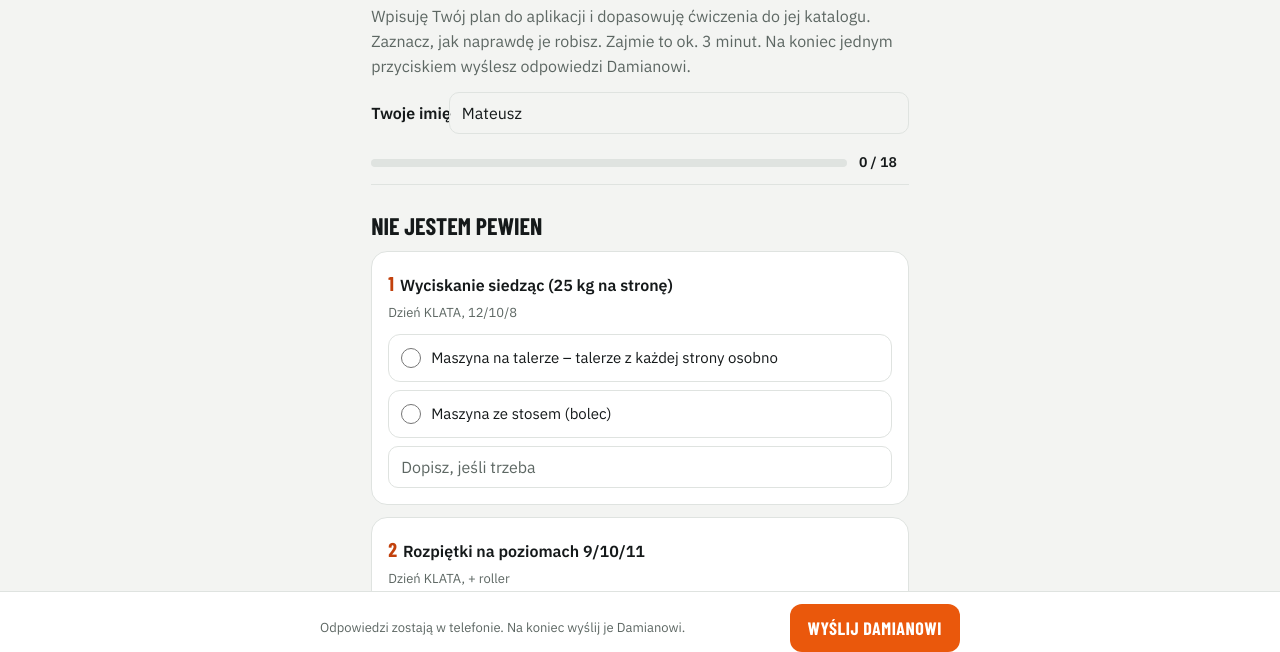
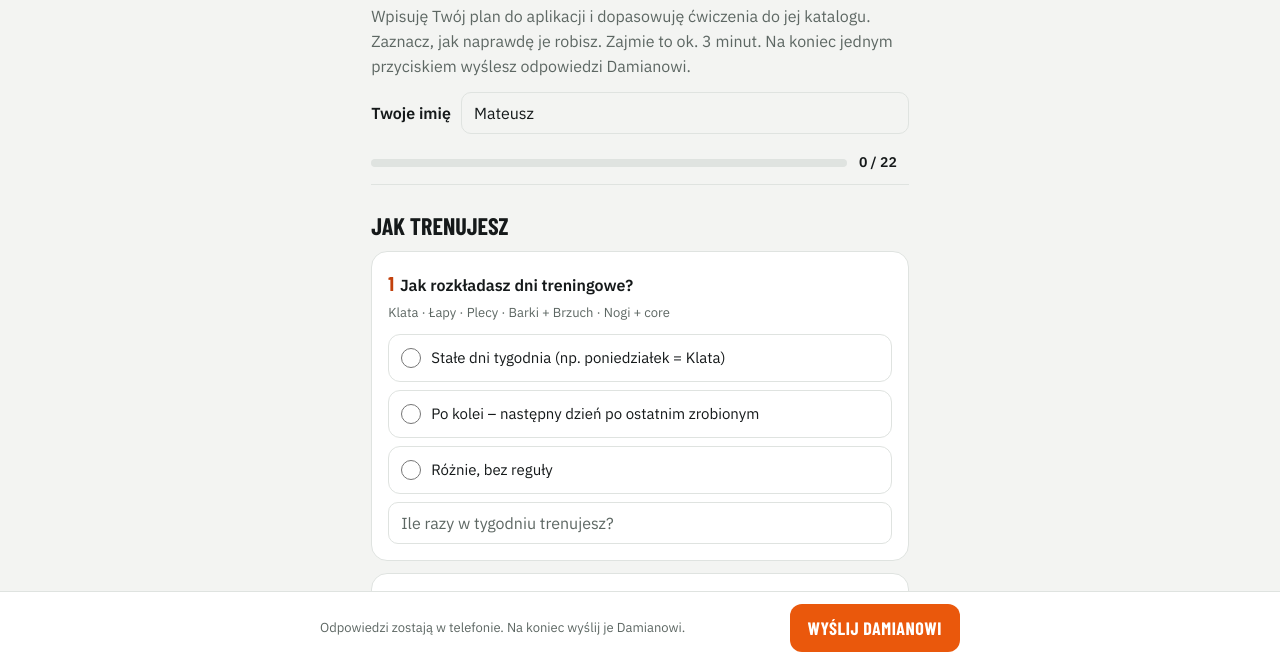
Before and after one commit to monczyk1/Plan-Micha-a, a plain HTML site: page ankieta/index.html in a window 1280 px wide. Shown: the part 136-788 px from the top of the page. Drawn offline with nearby package versions, Linux system fonts and the light colour scheme.

Commit message:
Ankieta: 4 pytania o plan, numeracja wg kolejności
Co-Authored-By: Claude Opus 5.5 <noreply@anthropic.com>
Claude-Session: https://claude.ai/code/session_0157n2FSnPvgNkGXPoj2dMGp

```diff
--- a/ankieta/index.html
+++ b/ankieta/index.html
@@ -44,7 +44,7 @@ h2{font:700 24px/1.1 "Barlow Condensed",sans-serif;text-transform:uppercase;marg
 .yn{display:flex;gap:6px}.yn button{min-width:52px;min-height:44px;border-radius:10px;border:1.5px solid var(--line);background:none;color:var(--ink);font:600 14px "IBM Plex Sans",sans-serif;cursor:pointer}
 .yn button[aria-pressed=true].y{background:var(--acc);border-color:var(--acc);color:#fff}.yn button[aria-pressed=true].n{background:var(--ink);border-color:var(--ink);color:var(--bg)}
 .asm .note{grid-column:1/-1;margin-top:2px}
-.name{display:flex;gap:10px;align-items:center;margin:6px 0 0}.name label{font-weight:600;white-space:nowrap}
+.name{display:flex;gap:10px;align-items:center;margin:6px 0 0}.name label{font-weight:600;white-space:nowrap;flex:none}
 .foot{position:fixed;left:0;right:0;bottom:0;background:var(--card);border-top:1px solid var(--line);padding:12px max(16px,4vw) calc(12px + env(safe-area-inset-bottom))}
 .foot .in{max-width:640px;margin:0 auto;display:flex;gap:10px;align-items:center}
 .btn{min-height:48px;padding:0 18px;border-radius:12px;border:0;background:var(--acc);color:#fff;font:700 18px "Barlow Condensed",sans-serif;letter-spacing:.03em;text-transform:uppercase;cursor:pointer}
@@ -62,9 +62,12 @@ h2{font:700 24px/1.1 "Barlow Condensed",sans-serif;text-transform:uppercase;marg
     <p class="lead">Wpisuję Twój plan do aplikacji i dopasowuję ćwiczenia do jej katalogu. Zaznacz, jak naprawdę je robisz. Zajmie to ok. 3 minut. Na koniec jednym przyciskiem wyślesz odpowiedzi Damianowi.</p>
     <div class="name"><label for="nm">Twoje imię</label><input id="nm" class="note" style="margin:0" value="Mateusz" autocomplete="given-name"></div>
   </header>
-  <div class="bar" role="status"><div class="prog" aria-hidden="true"><i id="pg"></i></div><span class="cnt" id="cnt">0 / 18</span><span class="st" id="st">…</span></div>
+  <div class="bar" role="status"><div class="prog" aria-hidden="true"><i id="pg"></i></div><span class="cnt" id="cnt">0 / 22</span><span class="st" id="st">…</span></div>
 
-  <h2>Nie jestem pewien</h2>
+  <h2>Jak trenujesz</h2>
+  <div id="qs2"></div>
+
+  <h2>Które to ćwiczenie?</h2>
   <div id="qs"></div>
 
   <h2>Te zakładam</h2>
@@ -96,13 +99,19 @@ const Q=[
  {t:"Klata na dniu nóg (2 min × 40 kg)",c:"Dzień NOGI, finisher",o:["Sztanga na ławce płaskiej","Inne – dopisz co"]},
  {t:"Martwy ciąg",c:"Dzień NOGI – w planie brak ciężaru i powtórzeń",o:["Wpiszę poniżej ciężar i powtórzenia"],ask:"np. 3 × 5 × 100 kg"},
  {t:"Spacer farmera i Zercher squat (ze znakiem zapytania)",c:"Dzień NOGI",o:["Dodaj oba do dnia NOGI","Dodaj tylko spacer farmera","Dodaj tylko Zercher squat","Na razie nie dodawaj"]}
+ ,{t:"Jak rozkładasz dni treningowe?",c:"Klata · Łapy · Plecy · Barki + Brzuch · Nogi + core",o:["Stałe dni tygodnia (np. poniedziałek = Klata)","Po kolei – następny dzień po ostatnim zrobionym","Różnie, bez reguły"],ask:"Ile razy w tygodniu trenujesz?",sec:1}
+ ,{t:"Poziomy na maszynach (np. rozpiętki 9/10/11)",c:"Aplikacja liczy kilogramy",o:["Wiem, ile kg to dany poziom – dopiszę niżej","Wolę wpisywać sam numer poziomu","Nie wiem, ile kg to poziom"],ask:"np. poziom 9 = 45 kg",sec:1}
+ ,{t:"Dzień Barki + Brzuch ma 12 ćwiczeń",c:"Jak go robisz?",o:["Wszystkie za każdym razem","Dzielę na dwa warianty – dopisz jak","Wybieram część, zależnie od dnia"],sec:1}
+ ,{t:"Twoje wyniki z lipca i sierpnia",c:"Rekordy i postępy w aplikacji",o:["Wpisz je jako historię – rekordy liczą się od nich","Zaczynam od zera"],sec:1}
 ];
 const A=[["Ławka płaska","Wyciskanie sztangi leżąc"],["Dip","Pompki na poręczach (dipy)"],["Biceps z supinacją","Uginanie ramion z hantlami"],["Biceps – młotek","Uginanie młotkowe hantli"],["Ściąganie sznurka (triceps)","Prostowanie ramion na wyciągu górnym (linka)"],["Dół wyciąg biceps","Uginanie ramion na wyciągu dolnym"],["Kaptury","Szrugsy z hantlami"],["Przyciąganie drążka, wyciąg góra","Ściąganie drążka do klatki"],["Wyciąg dół (plecy)","Wiosłowanie na wyciągu dolnym siedząc"],["Wyciskanie hantla w górę","Wyciskanie hantli siedząc"],["Wyciskanie hantla w bok","Unoszenie hantli bokiem"],["W przód z supinacją","Unoszenie hantli w przód"],["Opuszczanie hantla przy ciele","Skłony boczne z hantlem"],["Przekładanie ketla na skosy","Russian twist z kettlem"],["Roller","Kółko do brzucha"],["Allahy","Spięcia brzucha na wyciągu"],["Suwnica, wyprost nóg, martwy ciąg, łydki stojąc","Suwnica · prostowanie nóg na maszynie · martwy ciąg klasyczny · wspięcia na palce stojąc"]];
 const esc=s=>String(s==null?"":s).replace(/[&<>"']/g,c=>({"&":"&amp;","<":"&lt;",">":"&gt;",'"':"&quot;","'":"&#39;"}[c]));
 const $=id=>document.getElementById(id);
 let S={q:{},note:{},asm:{},asmNote:{},done:false};
 try{const l=JSON.parse(localStorage.getItem("ankieta")||"null");if(l&&l.q)S=Object.assign(S,l)}catch(e){}
-$("qs").innerHTML=Q.map((q,i)=>'<div class="card" role="group" aria-labelledby="q'+i+'"><p class="q" id="q'+i+'"><b>'+(i+1)+'</b>'+esc(q.t)+'</p><p class="ctx">'+esc(q.c)+'</p><div class="opts">'+q.o.map((o,j)=>'<label class="opt"><input type="radio" name="r'+i+'" value="'+j+'">'+esc(o)+'</label>').join("")+'</div><input class="note" data-n="'+i+'" placeholder="'+esc(q.ask||"Dopisz, jeśli trzeba")+'" aria-label="Uwagi do pytania '+(i+1)+'"></div>').join("");
+const ORD=[...Q.keys()].sort((a,b)=>(Q[b].sec?1:0)-(Q[a].sec?1:0)||a-b),no=i=>ORD.indexOf(i)+1;
+const card=(q,i)=>'<div class="card" role="group" aria-labelledby="q'+i+'"><p class="q" id="q'+i+'"><b>'+no(i)+'</b>'+esc(q.t)+'</p><p class="ctx">'+esc(q.c)+'</p><div class="opts">'+q.o.map((o,j)=>'<label class="opt"><input type="radio" name="r'+i+'" value="'+j+'">'+esc(o)+'</label>').join("")+'</div><input class="note" data-n="'+i+'" placeholder="'+esc(q.ask||"Dopisz, jeśli trzeba")+'" aria-label="Uwagi do pytania '+no(i)+'"></div>';
+$("qs").innerHTML=Q.map((q,i)=>q.sec?"":card(q,i)).join("");$("qs2").innerHTML=Q.map((q,i)=>q.sec?card(q,i):"").join("");
 $("asm").innerHTML=A.map((a,i)=>'<li><div><div class="from">'+esc(a[0])+'</div><div class="to">→ '+esc(a[1])+'</div></div><div class="yn" role="group" aria-label="Czy się zgadza: '+esc(a[0])+'"><button type="button" class="y" data-a="'+i+'" data-v="1">Tak</button><button type="button" class="n" data-a="'+i+'" data-v="0">Nie</button></div><input class="note" data-an="'+i+'" placeholder="Jak to robisz?" hidden aria-label="Uwagi: '+esc(a[0])+'"></li>').join("");
 function paint(){Q.forEach((q,i)=>{const v=S.q[i];document.querySelectorAll('input[name="r'+i+'"]').forEach(r=>r.checked=String(r.value)===String(v))});
   document.querySelectorAll("[data-n]").forEach(n=>{if(document.activeElement!==n)n.value=S.note[n.dataset.n]||""});
@@ -114,13 +123,13 @@ function changed(){local();paint();status("zapisane w telefonie",true)}
 document.addEventListener("change",e=>{const t=e.target;if(t.type==="radio"){S.q[t.name.slice(1)]=+t.value;changed()}});
 document.addEventListener("input",e=>{const t=e.target;if(t.dataset.n!=null){S.note[t.dataset.n]=t.value.slice(0,300);changed()}else if(t.dataset.an!=null){S.asmNote[t.dataset.an]=t.value.slice(0,300);changed()}else if(t.id==="nm")changed()});
 document.addEventListener("click",e=>{const b=e.target.closest("[data-a]");if(!b)return;S.asm[b.dataset.a]=b.dataset.v==="1";changed();if(b.dataset.v==="0")setTimeout(()=>{const n=document.querySelector('[data-an="'+b.dataset.a+'"]');if(n)n.focus()},0)});
-function text(){const L=["Odpowiedzi – "+($("nm").value.trim()||"Mateusz"),""];Q.forEach((q,i)=>{const v=S.q[i];L.push((i+1)+". "+q.t+": "+(v==null?"–":String.fromCharCode(97+v)+") "+q.o[v])+(S.note[i]?" | "+S.note[i]:""))});
-  const no=A.map((a,i)=>S.asm[i]===false?"✗ "+a[0]+" ≠ "+a[1]+(S.asmNote[i]?" – "+S.asmNote[i]:""):null).filter(Boolean);L.push("",no.length?"Nie zgadza się:":"Założenia: wszystkie się zgadzają ✓",...no);return L.join("\n")}
+function text(){const L=["Odpowiedzi – "+($("nm").value.trim()||"Mateusz"),""];ORD.forEach(i=>{const q=Q[i];const v=S.q[i];L.push(no(i)+". "+q.t+": "+(v==null?"–":String.fromCharCode(97+v)+") "+q.o[v])+(S.note[i]?" | "+S.note[i]:""))});
+  const bad=A.map((a,i)=>S.asm[i]===false?"✗ "+a[0]+" ≠ "+a[1]+(S.asmNote[i]?" – "+S.asmNote[i]:""):null).filter(Boolean);L.push("",bad.length?"Nie zgadza się:":"Założenia: wszystkie się zgadzają ✓",...bad);return L.join("\n")}
 async function send(){const t=text();
   if(navigator.share){try{await navigator.share({text:t});return true}catch(e){if(e&&e.name==="AbortError")return false}}
   try{await navigator.clipboard.writeText(t);$("fmsg").textContent="Skopiowane – wklej Damianowi na WhatsAppie.";return true}catch(e){$("fmsg").textContent="Nie mogę skopiować – zrób zrzut ekranu i wyślij Damianowi.";return false}}
-$("fin").onclick=async()=>{const miss=Q.map((q,i)=>S.q[i]==null?i+1:null).filter(Boolean);
-  if(miss.length&&!S.warned){S.warned=true;local();$("fmsg").textContent="Brakuje odpowiedzi: "+miss.join(", ")+". Kliknij jeszcze raz, żeby wysłać bez nich.";document.querySelector('[aria-labelledby="q'+(miss[0]-1)+'"]').scrollIntoView({behavior:"smooth",block:"center"});return}
+$("fin").onclick=async()=>{const miss=ORD.filter(i=>S.q[i]==null).map(no);
+  if(miss.length&&!S.warned){S.warned=true;local();$("fmsg").textContent="Brakuje odpowiedzi: "+miss.join(", ")+". Kliknij jeszcze raz, żeby wysłać bez nich.";document.querySelector('[aria-labelledby="q'+ORD[miss[0]-1]+'"]').scrollIntoView({behavior:"smooth",block:"center"});return}
   if(await send()){S.done=true;changed();$("done").scrollIntoView({behavior:"smooth"})}};
 paint();status(Object.keys(S.q).length?"zapisane w telefonie":"",true);
 }
```
